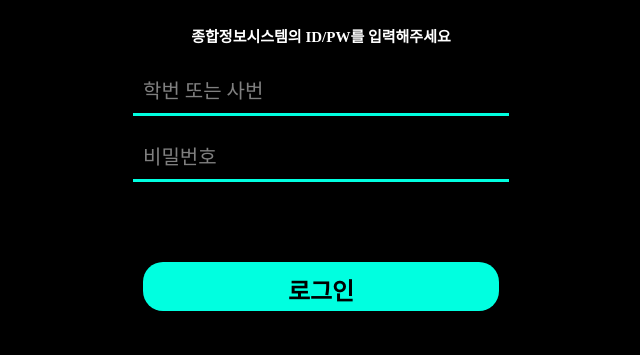
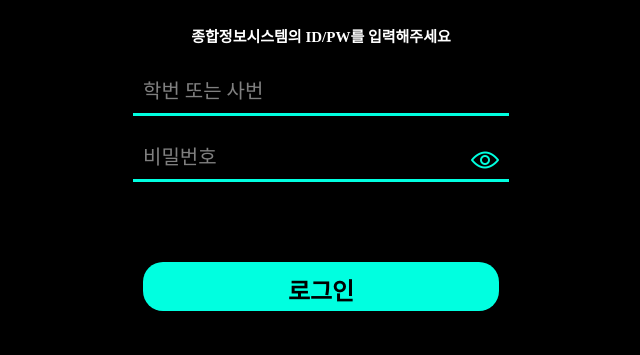
Before and after one commit to Ahchacha-CapstoneDesign/Web, a React (Create React App) app: page / in a window 1280 px wide. Shown: the part 345-700 px from the top of the page, without its empty margins (319-959 px from the left). Built offline with nearby package versions, Linux system fonts and the light colour scheme.

Commit message:
[03/25] 로그인, 로딩, 닉네임 설정, 헤더 연동
사번은 로그인 안되는 단점 발견

```diff
--- a/package.json
+++ b/package.json
@@ -6,6 +6,7 @@
     "@testing-library/jest-dom": "^5.17.0",
     "@testing-library/react": "^13.4.0",
     "@testing-library/user-event": "^13.5.0",
+    "axios": "^1.6.8",
     "react": "^18.2.0",
     "react-dom": "^18.2.0",
     "react-router-dom": "^6.22.3",
--- a/src/pages/Header.jsx
+++ b/src/pages/Header.jsx
@@ -8,10 +8,20 @@ const Header = () => {
   const location = useLocation(); // 현재 위치를 가져옵니다.
   const navigate = useNavigate();
   const [modalOpen, setModalOpen] = useState(false);
+  const [userName, setUserName] = useState('');
+  const [userTrack, setUserTrack] = useState('');
+
 
   const toggleModal = () => {
     setModalOpen(!modalOpen);
   };
+
+  useEffect(() => {
+    const name = localStorage.getItem('userName');
+    setUserName(name);
+    const track = localStorage.getItem('userTrack');
+    setUserTrack(track);
+  });
 
   useEffect(() => {
     setActivePage(location.pathname); // 현재 경로를 상태로 설정합니다.
@@ -41,8 +51,8 @@ const Header = () => {
         </Nav>
         <UserAndNotificationContainer>
           <UserInfo>
-            <UserTrack>모바일소프트웨어</UserTrack>
-            <UserName>사용자님</UserName>
+            <UserTrack>{userTrack}</UserTrack>
+            <UserName>{userName}님</UserName>
           </UserInfo>
           <NotificationIcon onClick={toggleModal} src="/assets/img/notification.png" alt="알림" />
           <NotificationModal isOpen={modalOpen} onClose={toggleModal} />
--- a/src/pages/Login/Loading.jsx
+++ b/src/pages/Login/Loading.jsx
@@ -1,5 +1,5 @@
 // Loading.jsx
-import React, { useEffect } from 'react';
+import React, { useEffect, useState } from 'react';
 import styled, { keyframes } from 'styled-components';
 import { useNavigate } from 'react-router-dom';
 import { createGlobalStyle } from 'styled-components';
@@ -7,20 +7,24 @@ import { createGlobalStyle } from 'styled-components';
 
 const Loading = () => {
     const navigate = useNavigate();
+    const [userName, setUserName] = useState('');
 
     useEffect(() => {
-      const timer = setTimeout(() => {
-        navigate('/mainpage/1');
-      }, 5000);
 
-      return () => clearTimeout(timer);
+        const name = localStorage.getItem('userName');
+        setUserName(name);
+        const timer = setTimeout(() => {
+            navigate('/mainpage/1');
+        }, 5000);
+
+        return () => clearTimeout(timer);
     }, [navigate]);
 
     return (
         <>
             <GlobalStyle />
             <LoadingContainer>
-                <Name>이름 님!</Name>
+                <Name>{userName} 님!</Name>
                 <LoadingText src="/assets/img/Welcome.png" alt="Welcome to Ah!Chacha" />
                 <Spinner />
             </LoadingContainer>
--- a/src/pages/Login/Login.jsx
+++ b/src/pages/Login/Login.jsx
@@ -1,17 +1,43 @@
 import React, { useState } from 'react';
 import { useNavigate } from 'react-router-dom';
+import axios from 'axios';
 import styled from 'styled-components';
 import { createGlobalStyle } from 'styled-components';
+import apiClient from '../../path/apiClient';
 
 const Login = () => {
   const [username, setUsername] = useState('');
   const [password, setPassword] = useState('');
+  const [passwordShown, setPasswordShown] = useState(false);
+  const [loginFailed, setLoginFailed] = useState(false);
   const navigate = useNavigate();
 
-  const handleLogin = () => {
-    console.log(username, password);
-    // navigate('/setting-nickname');
+  const togglePasswordVisibility = () => {
+    setPasswordShown(!passwordShown);
+  };
+
+
+  const handleLogin = async (event) => {
+    event.preventDefault();
+    try {
+      const response = await apiClient.post('/users/login', {
+        id: username,
+        passwd: password,
+      });
+
+      localStorage.setItem('userName', response.data.name);
+      localStorage.setItem('userTrack', response.data.track1);
+
+      // 로그인 후 처리 로직
+      if (!response.data.nickname) {
+        navigate('/setting-nickname');
+      } else {
         navigate('/loading');
+      }
+    } catch (error) {
+      console.error("Login failed:", error);
+      setLoginFailed(true);
+    }
   };
 
   return (
@@ -31,13 +57,20 @@ const Login = () => {
           value={username}
           onChange={(e) => setUsername(e.target.value)}
         />
+        <PasswordContainer>
           <LoginInput
-          type="password"
+            type={passwordShown ? "text" : "password"}
             id="password"
             placeholder="비밀번호"
             value={password}
             onChange={(e) => setPassword(e.target.value)}
           />
+          <EyeIcon src="/assets/img/Eye.png"  onClick={togglePasswordVisibility} />
+        </PasswordContainer>
+        {loginFailed && <ErrorMessage>
+          <p>아차차! 로그인 실패! </p>
+          <p>아이디와 비밀번호가 일치하지 않습니다</p>
+          </ErrorMessage>}
         <LoginButton type="submit">로그인</LoginButton>
       </LoginForm>
       <LoginFooter>
@@ -92,6 +125,11 @@ export const LoginHint = styled.div`
 export const LoginForm = styled.form`
   display: flex;
   flex-direction: column;
+  position: relative;
+`;
+
+const PasswordContainer = styled.div`
+  position: relative;
 `;
 
 export const LoginInput = styled.input`
@@ -111,6 +149,26 @@ export const LoginInput = styled.input`
     &::placeholder {
         color: rgba(255, 255, 255, 0.5); // 플레이스홀더 글자 색상
     }
+`;
+
+const EyeIcon = styled.img`
+  position: absolute;
+  right: 10px;
+  top: 10px;
+  height: 1.75rem;
+  width: 1.75rem;
+  cursor: pointer;
+`;
+
+const ErrorMessage = styled.div`
+  color: #F00;
+  font-family: "Pretendard";
+  font-size: 0.9375rem;
+  font-style: normal;
+  font-weight: 800;
+  position: absolute;
+  top: 7rem;
+  left: 1rem;
 `;
 
 export const LoginButton = styled.button`
--- a/src/pages/Login/SettingNickname.jsx
+++ b/src/pages/Login/SettingNickname.jsx
@@ -1,7 +1,10 @@
 import React, { useState } from 'react';
 import { useNavigate } from 'react-router-dom';
+import axios from 'axios';
 import styled from 'styled-components';
 import { createGlobalStyle } from 'styled-components';
+import config from '../../path/config';
+import apiClient from '../../path/apiClient';
 
 // SettingNickname 컴포넌트 구현
 const SettingNickname = () => {
@@ -12,9 +15,25 @@ const SettingNickname = () => {
     setNickname(e.target.value);
   };
 
-  const handleSetNickname = () => {
-    console.log('닉네임 설정:', nickname);
-    navigate('/loading');
+  const handleSetNickname = async (event) => {
+    event.preventDefault();
+
+    try {
+      // FormData 객체를 사용하여 nickname을 추가합니다.
+      const formData = new URLSearchParams();
+      formData.append('nickname', nickname);
+
+      // apiClient 인스턴스를 사용하여 요청을 보냅니다.
+      await apiClient.post('/users/nickname', formData.toString(), {
+        headers: {
+          'Content-Type': 'application/x-www-form-urlencoded',
+        },
+      });
+      console.log('닉네임 설정:', nickname);
+      navigate('/loading');
+    } catch (error) {
+      console.error("닉네임 설정 실패:", error);
+    }
   };
 
   return (
--- /dev/null
+++ b/src/path/apiClient.js
@@ -0,0 +1,9 @@
+import axios from 'axios';
+import config from './config';
+
+const apiClient = axios.create({
+  baseURL: config.API_URL,
+  withCredentials: true,  // CORS 요청에 쿠키/인증 헤더 포함
+});
+
+export default apiClient;
--- /dev/null
+++ b/src/path/config.js
@@ -0,0 +1,6 @@
+// config.js
+const config = {
+    API_URL: "http://localhost:8080"
+  };
+
+  export default config;
```
Also changed, not shown: public/assets/img/Eye.png (added), 1 other file (tests, documents, lock files or other folders). Lines whose indentation alone changed are shown as unchanged.
